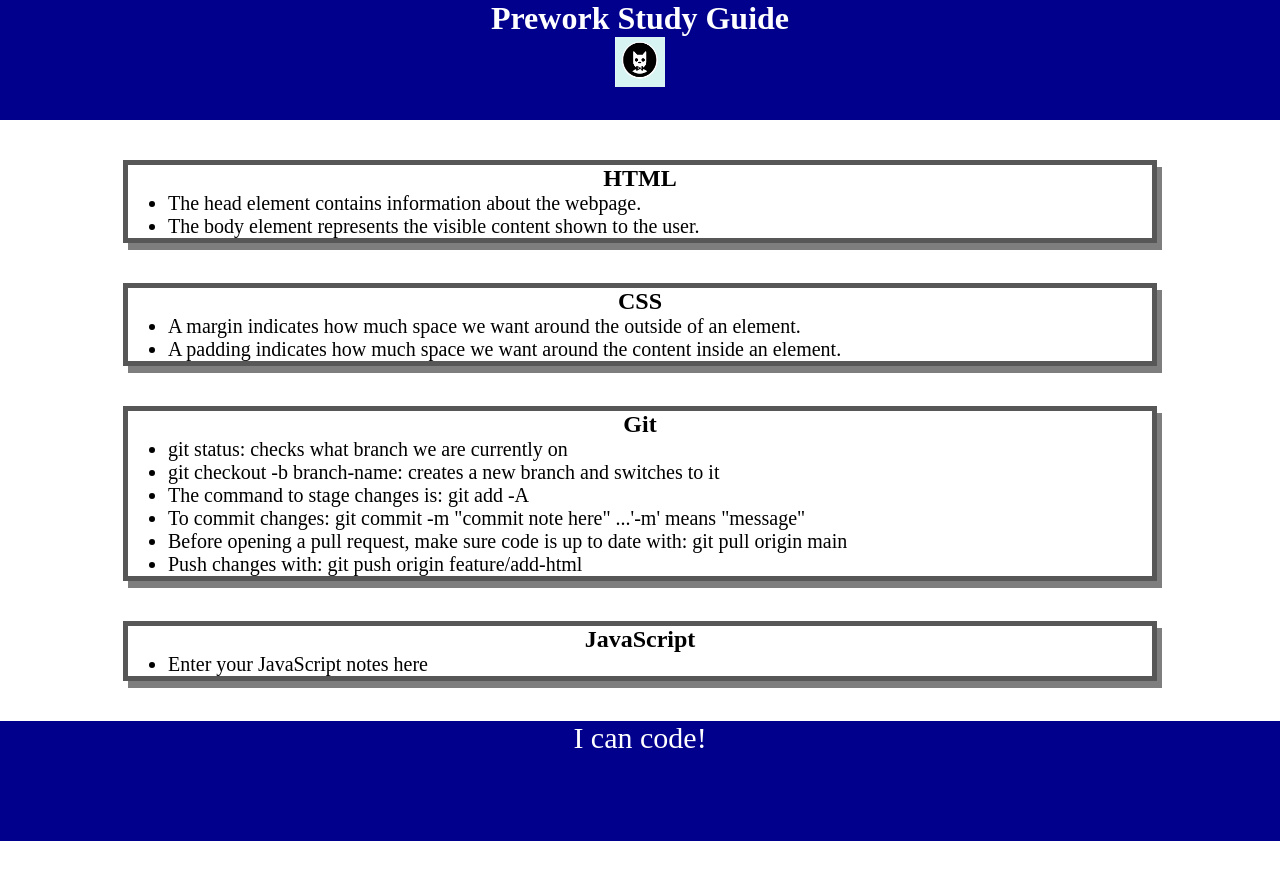
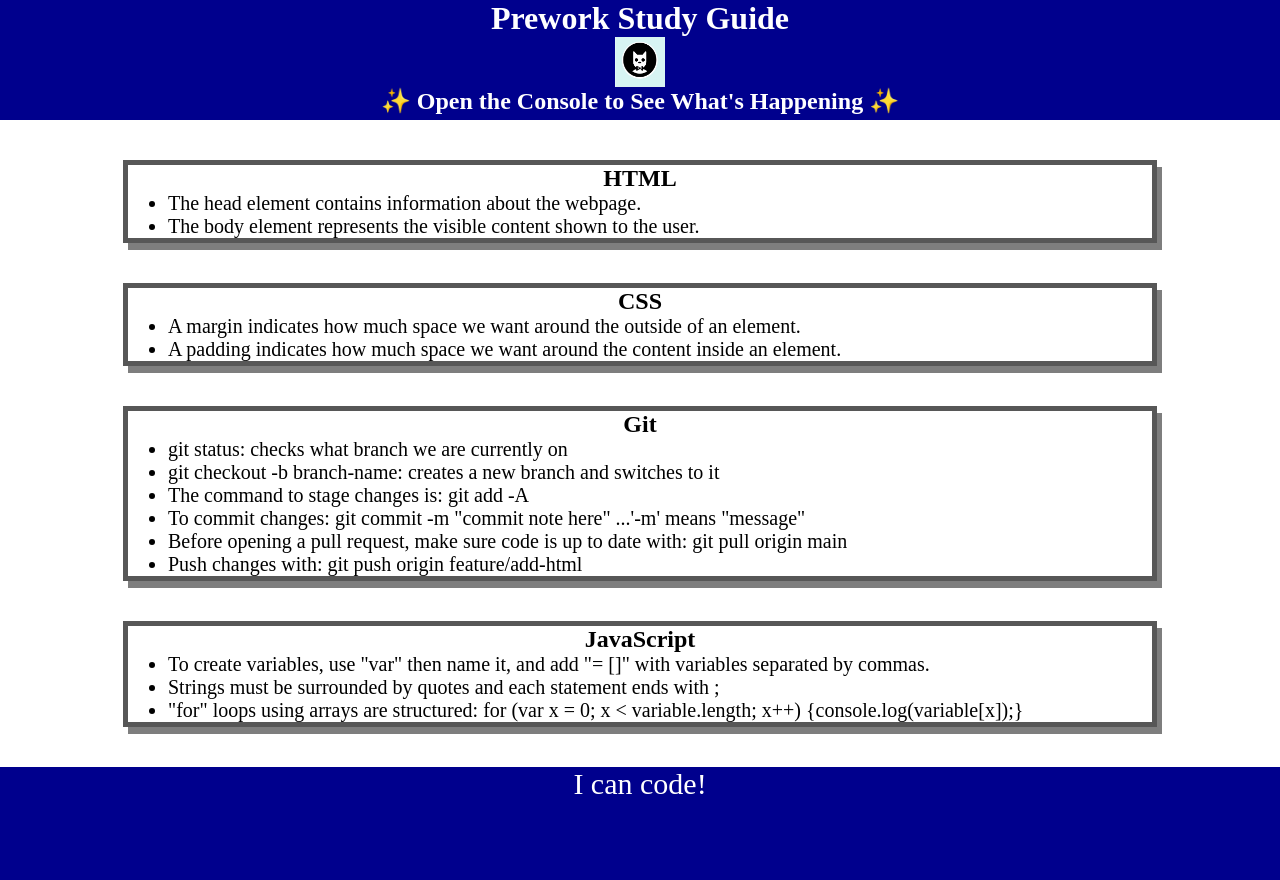
Before and after one commit to thebobfather2/prework-study-guide, a plain HTML site: page index.html in a window 1280 px wide. Before the commit the page ends 841 px from the top, so only its background shows below. Drawn offline with Linux system fonts and the light colour scheme.

Commit message:
added js to study guide

```diff
--- /dev/null
+++ b/assets/script.js
@@ -0,0 +1,19 @@
+var topics = ['HTML', 'CSS', 'Git', 'JavaScript'];
+
+for(var x=0; x < topics.length; x++) {
+    console.log(topics[x]);
+}
+
+/*
+if (topic === 'HTML') {
+  console.log("Let's study HTML!");
+} else if (topic === 'CSS') {
+  console.log("Let's study CSS!");
+} else if (topic === 'Git') {
+  console.log("Let's study Git!");
+} else if (topic === 'JavaScript') {
+  console.log("Let's study JavaScript!");
+} else {
+  console.log('Please try again!');
+}
+*/
--- a/index.html
+++ b/index.html
@@ -15,6 +15,7 @@
       <h1>Prework Study Guide</h1>
       <img src="./assets/bowtie-cat.png"
       alt="Profile image of cat wearing a bow tie." />
+      <h2>✨ Open the Console to See What's Happening ✨</h2>
     </header>
 
     <main>
@@ -49,7 +50,10 @@
       <section class="card" id="javascript-section">
         <h2>JavaScript</h2>
         <ul>
-          <li>Enter your JavaScript notes here</li>
+          <li>To create variables, use "var" then name it, and add "= []" with variables separated by commas. </li>
+          <li>Strings must be surrounded by quotes and each statement ends with ;</li>
+          <li>"for" loops using arrays are structured: for (var x = 0; x < variable.length; x++)
+            {console.log(variable[x]);}</li>
         </ul>
       </section>
     </main>
@@ -57,6 +61,6 @@
     <footer>
       <p>I can code!</p>
     </footer>
-
+    <script src="./assets/script.js"></script>
   </body>
 </html>
```
